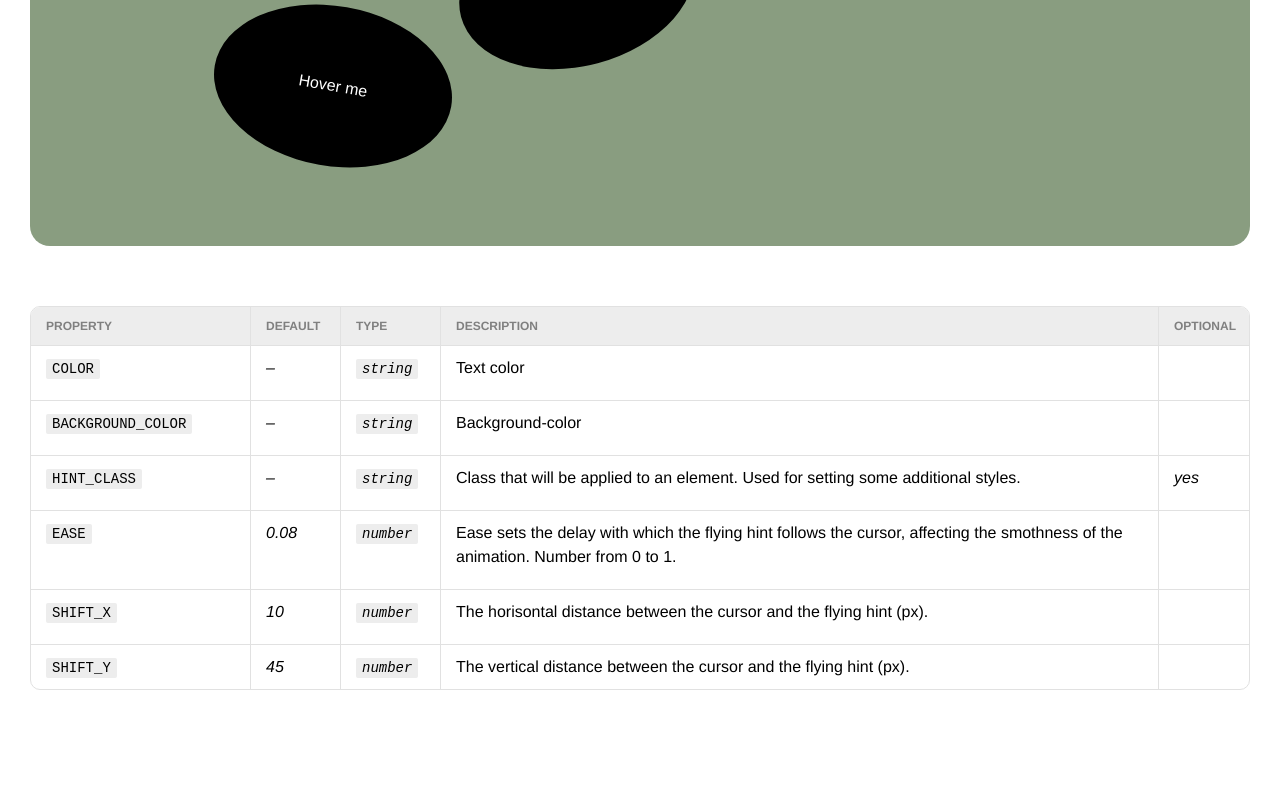
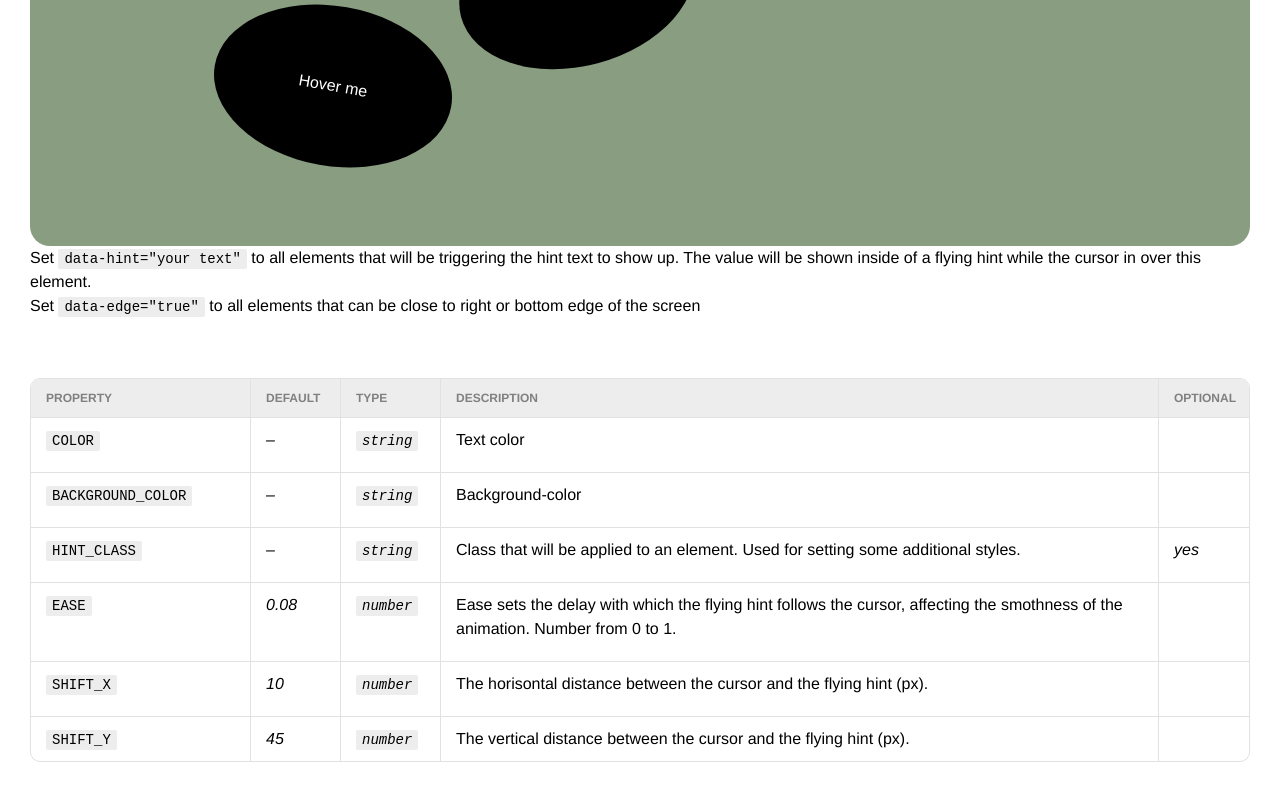
Before and after one commit to HelloXiuXiu/component-library, a React (Vite) app: page / in a window 1280 px wide. Shown: the part 2475-3275 px from the top of the page. Built offline with nearby package versions, Linux system fonts and the light colour scheme.

Commit message:
flying hint usage instruction added

```diff
--- a/src/docs/FlyingHintDocs.jsx
+++ b/src/docs/FlyingHintDocs.jsx
@@ -2,6 +2,12 @@ import DocsWrap from './common/DocsWrap.jsx'
 
 function FlyingHintDocks() {
   return (
+    <>
+      <p>
+        Set <code>data-hint="your text"</code> to all elements that will be triggering the hint text to show up.
+        The value will be shown inside of a flying hint while the cursor in over this element.
+      </p>
+      <p>Set <code>data-edge="true"</code> to all elements that can be close to right or bottom edge of the screen</p>
       <DocsWrap>
         <li className="docs-row">
           <div className="docs-cell"><code>COLOR</code></div>
@@ -50,6 +56,7 @@ function FlyingHintDocks() {
           <div className="docs-cell italic"></div>
         </li>
       </DocsWrap>
+    </>
   )
 }
 
```
Lines whose indentation alone changed are shown as unchanged.
